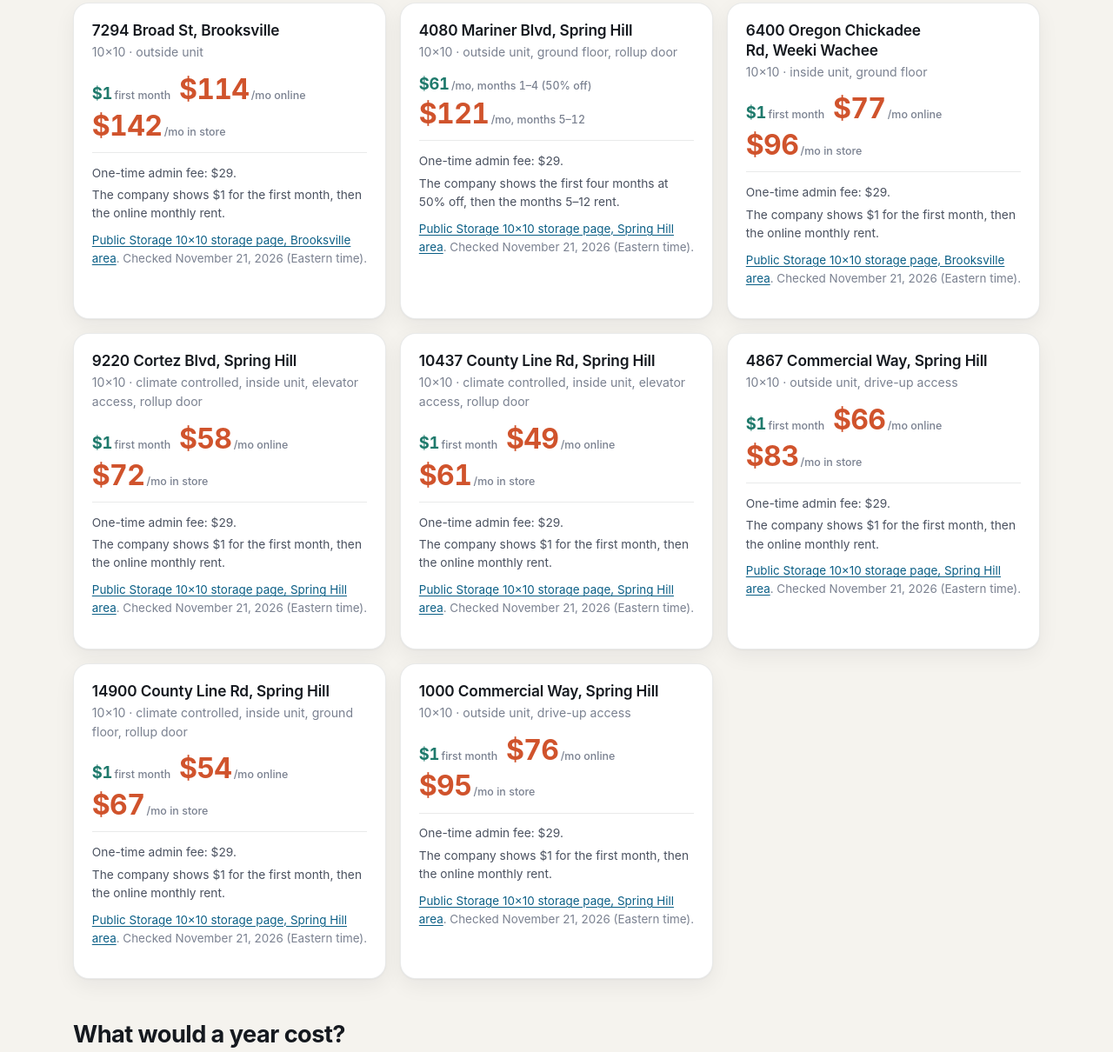
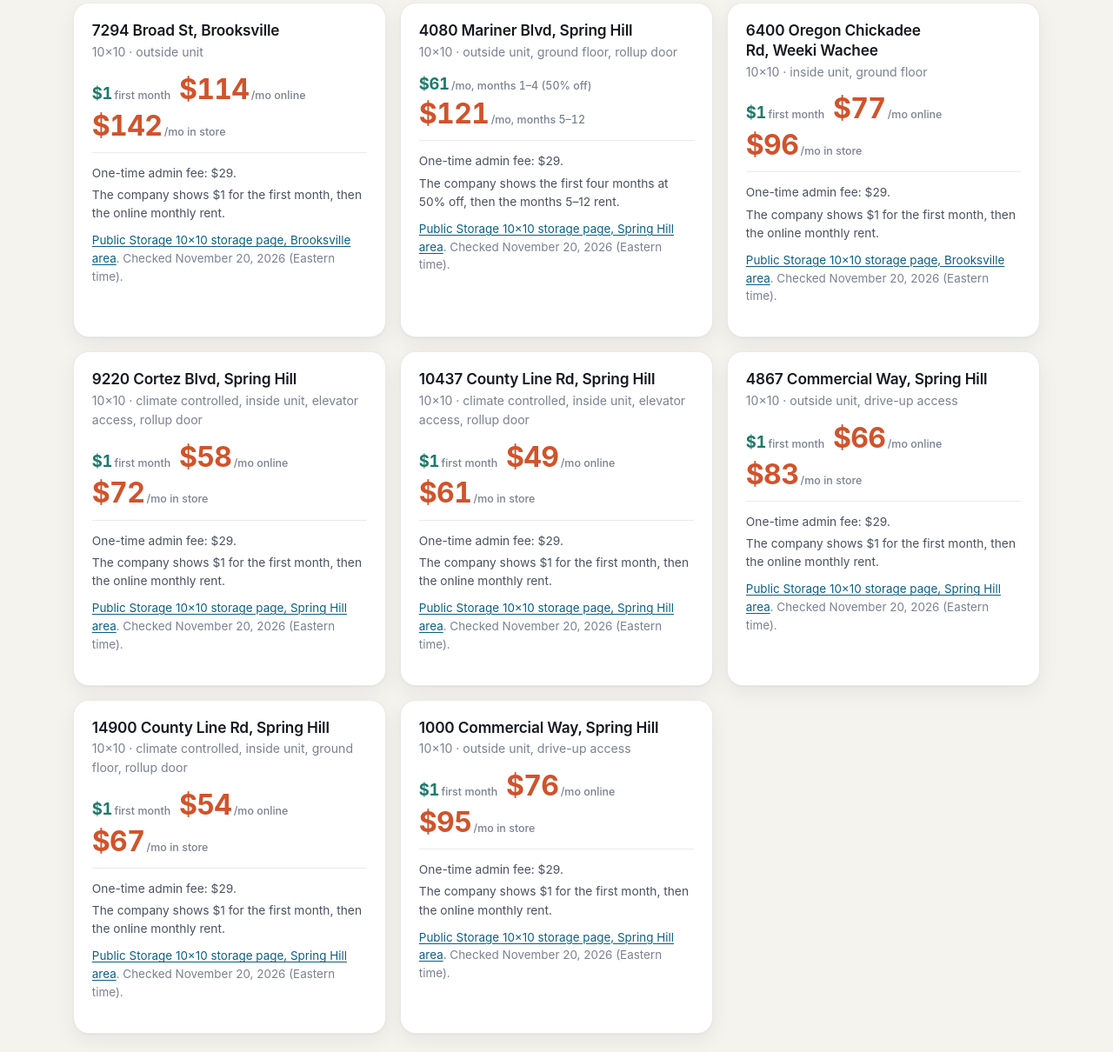
Before and after one commit to JIP223/street-rate-fl, a plain HTML site: page hernando-county-storage.html in a window 1280 px wide. Shown: the part 968-2178 px from the top of the page at 87% size. Drawn offline with Linux system fonts and the light colour scheme.

Commit message:
Fix checked date Nov 21 -> Nov 20 (Muse, VM seat)

```diff
--- a/hernando-county-storage.html
+++ b/hernando-county-storage.html
@@ -6,13 +6,13 @@
   <script async src="https://www.googletagmanager.com/gtag/js?id=G-L0DSH6DGEX"></script>
 <script>window.dataLayer=window.dataLayer||[];function gtag(){dataLayer.push(arguments);}gtag('js',new Date());gtag('config','G-L0DSH6DGEX');</script>
   <title>What does 10×10 storage cost in Hernando County? — Street Rate FL</title>
-  <meta name="description" content="Public Storage 10×10 prices in Hernando County, Florida, checked November 21, 2026, with each Brooksville, Spring Hill and Weeki Wachee location's ad price and later rent.">
+  <meta name="description" content="Public Storage 10×10 prices in Hernando County, Florida, checked November 20, 2026, with each Brooksville, Spring Hill and Weeki Wachee location's ad price and later rent.">
   <link rel="canonical" href="https://streetratefl.com/hernando-county-storage.html">
   <meta name="robots" content="index,follow">
   <meta name="theme-color" content="#f5f3ee" media="(prefers-color-scheme: light)">
   <meta name="theme-color" content="#0f1216" media="(prefers-color-scheme: dark)">
   <meta property="og:title" content="What does 10×10 storage cost in Hernando County? — Street Rate FL">
-  <meta property="og:description" content="Public Storage 10×10 prices in Hernando County, Florida, checked November 21, 2026, with each Brooksville, Spring Hill and Weeki Wachee location's ad price and later rent.">
+  <meta property="og:description" content="Public Storage 10×10 prices in Hernando County, Florida, checked November 20, 2026, with each Brooksville, Spring Hill and Weeki Wachee location's ad price and later rent.">
   <meta property="og:type" content="website">
   <meta property="og:url" content="https://streetratefl.com/hernando-county-storage.html">
   <link rel="stylesheet" href="style.css">
@@ -24,8 +24,8 @@
       "@type": "WebPage",
       "name": "What does 10×10 storage cost in Hernando County?",
       "url": "https://streetratefl.com/hernando-county-storage.html",
-      "dateModified": "2026-11-21",
-      "description": "Public Storage 10×10 prices in Hernando County, Florida, checked November 21, 2026, with each Brooksville, Spring Hill and Weeki Wachee location's ad price and later rent."
+      "dateModified": "2026-11-20",
+      "description": "Public Storage 10×10 prices in Hernando County, Florida, checked November 20, 2026, with each Brooksville, Spring Hill and Weeki Wachee location's ad price and later rent."
     },
     {
       "@type": "BreadcrumbList",
@@ -61,9 +61,9 @@
     <p class="eyebrow">Hernando County · 10×10 storage</p>
     <!-- TEMPLATE 2 · question and answer -->
     <h1>What does 10×10 storage cost in Hernando County?</h1>
-    <p class="lede">Public Storage shows eight priced 10×10 units in Hernando County. Seven list $1 for the first month and then an online rent from $49 to $114 a month, below the in-store price the same page shows; 4080 Mariner Blvd in Spring Hill sells the first four months at half price instead, $61, then $121. Every amount below was shown on the company's own page on November 21, 2026.</p>
+    <p class="lede">Public Storage shows eight priced 10×10 units in Hernando County. Seven list $1 for the first month and then an online rent from $49 to $114 a month, below the in-store price the same page shows; 4080 Mariner Blvd in Spring Hill sells the first four months at half price instead, $61, then $121. Every amount below was shown on the company's own page on November 20, 2026.</p>
     <!-- TEMPLATE 3 · check date and coverage -->
-    <div class="fresh"><span class="pill" data-checked="2026-11-21">Checked November 21, 2026</span><span>1 companies · 8 priced listings</span><a href="about.html">How we check prices</a></div>
+    <div class="fresh"><span class="pill" data-checked="2026-11-20">Checked November 20, 2026</span><span>1 companies · 8 priced listings</span><a href="about.html">How we check prices</a></div>
     <!-- TEMPLATE 4 · at a glance -->
     <dl class="glance"><div><dt>Lowest online monthly rent</dt><dd>$49<small>at 10437 County Line Rd, Spring Hill</small></dd></div><div><dt>First-month terms</dt><dd>$1 / 4-month offer<small>as shown by the company</small></dd></div><div><dt>One-time admin fee shown</dt><dd>$29<small>on every Public Storage listing</small></dd></div><div><dt>Listings with prices</dt><dd>8<small>Public Storage locations</small></dd></div></dl>
     <p class="small muted">Public Storage changes web rates often — check the link for today's price.</p>
@@ -78,56 +78,56 @@
         <p class="unit">10×10 · outside unit</p>
         <div class="rates"><span class="rate promo">$1<small>first month</small></span> <span class="rate later">$114<small>/mo online</small></span> <span class="rate later">$142<small>/mo in store</small></span></div>
         <ul class="facts"><li>One-time admin fee: $29.</li><li>The company shows $1 for the first month, then the online monthly rent.</li></ul>
-        <p class="source"><a href="https://www.publicstorage.com/self-storage-fl-brooksville/10x10-storage-units">Public Storage 10×10 storage page, Brooksville area</a>. Checked November 21, 2026 (Eastern time).</p>
+        <p class="source"><a href="https://www.publicstorage.com/self-storage-fl-brooksville/10x10-storage-units">Public Storage 10×10 storage page, Brooksville area</a>. Checked November 20, 2026 (Eastern time).</p>
       </article>
       <article class="card facility">
         <h3>4080 Mariner Blvd, Spring Hill</h3>
         <p class="unit">10×10 · outside unit, ground floor, rollup door</p>
         <div class="rates"><span class="rate promo">$61<small>/mo, months 1–4 (50% off)</small></span> <span class="rate later">$121<small>/mo, months 5–12</small></span></div>
         <ul class="facts"><li>One-time admin fee: $29.</li><li>The company shows the first four months at 50% off, then the months 5–12 rent.</li></ul>
-        <p class="source"><a href="https://www.publicstorage.com/self-storage-fl-spring-hill/10x10-storage-units">Public Storage 10×10 storage page, Spring Hill area</a>. Checked November 21, 2026 (Eastern time).</p>
+        <p class="source"><a href="https://www.publicstorage.com/self-storage-fl-spring-hill/10x10-storage-units">Public Storage 10×10 storage page, Spring Hill area</a>. Checked November 20, 2026 (Eastern time).</p>
       </article>
       <article class="card facility">
         <h3>6400 Oregon Chickadee Rd, Weeki Wachee</h3>
         <p class="unit">10×10 · inside unit, ground floor</p>
         <div class="rates"><span class="rate promo">$1<small>first month</small></span> <span class="rate later">$77<small>/mo online</small></span> <span class="rate later">$96<small>/mo in store</small></span></div>
         <ul class="facts"><li>One-time admin fee: $29.</li><li>The company shows $1 for the first month, then the online monthly rent.</li></ul>
-        <p class="source"><a href="https://www.publicstorage.com/self-storage-fl-brooksville/10x10-storage-units">Public Storage 10×10 storage page, Brooksville area</a>. Checked November 21, 2026 (Eastern time).</p>
+        <p class="source"><a href="https://www.publicstorage.com/self-storage-fl-brooksville/10x10-storage-units">Public Storage 10×10 storage page, Brooksville area</a>. Checked November 20, 2026 (Eastern time).</p>
       </article>
       <article class="card facility">
         <h3>9220 Cortez Blvd, Spring Hill</h3>
         <p class="unit">10×10 · climate controlled, inside unit, elevator access, rollup door</p>
         <div class="rates"><span class="rate promo">$1<small>first month</small></span> <span class="rate later">$58<small>/mo online</small></span> <span class="rate later">$72<small>/mo in store</small></span></div>
         <ul class="facts"><li>One-time admin fee: $29.</li><li>The company shows $1 for the first month, then the online monthly rent.</li></ul>
-        <p class="source"><a href="https://www.publicstorage.com/self-storage-fl-spring-hill/10x10-storage-units">Public Storage 10×10 storage page, Spring Hill area</a>. Checked November 21, 2026 (Eastern time).</p>
+        <p class="source"><a href="https://www.publicstorage.com/self-storage-fl-spring-hill/10x10-storage-units">Public Storage 10×10 storage page, Spring Hill area</a>. Checked November 20, 2026 (Eastern time).</p>
       </article>
       <article class="card facility">
         <h3>10437 County Line Rd, Spring Hill</h3>
         <p class="unit">10×10 · climate controlled, inside unit, elevator access, rollup door</p>
         <div class="rates"><span class="rate promo">$1<small>first month</small></span> <span class="rate later">$49<small>/mo online</small></span> <span class="rate later">$61<small>/mo in store</small></span></div>
         <ul class="facts"><li>One-time admin fee: $29.</li><li>The company shows $1 for the first month, then the online monthly rent.</li></ul>
-        <p class="source"><a href="https://www.publicstorage.com/self-storage-fl-spring-hill/10x10-storage-units">Public Storage 10×10 storage page, Spring Hill area</a>. Checked November 21, 2026 (Eastern time).</p>
+        <p class="source"><a href="https://www.publicstorage.com/self-storage-fl-spring-hill/10x10-storage-units">Public Storage 10×10 storage page, Spring Hill area</a>. Checked November 20, 2026 (Eastern time).</p>
       </article>
       <article class="card facility">
         <h3>4867 Commercial Way, Spring Hill</h3>
         <p class="unit">10×10 · outside unit, drive-up access</p>
         <div class="rates"><span class="rate promo">$1<small>first month</small></span> <span class="rate later">$66<small>/mo online</small></span> <span class="rate later">$83<small>/mo in store</small></span></div>
         <ul class="facts"><li>One-time admin fee: $29.</li><li>The company shows $1 for the first month, then the online monthly rent.</li></ul>
-        <p class="source"><a href="https://www.publicstorage.com/self-storage-fl-spring-hill/10x10-storage-units">Public Storage 10×10 storage page, Spring Hill area</a>. Checked November 21, 2026 (Eastern time).</p>
+        <p class="source"><a href="https://www.publicstorage.com/self-storage-fl-spring-hill/10x10-storage-units">Public Storage 10×10 storage page, Spring Hill area</a>. Checked November 20, 2026 (Eastern time).</p>
       </article>
       <article class="card facility">
         <h3>14900 County Line Rd, Spring Hill</h3>
         <p class="unit">10×10 · climate controlled, inside unit, ground floor, rollup door</p>
         <div class="rates"><span class="rate promo">$1<small>first month</small></span> <span class="rate later">$54<small>/mo online</small></span> <span class="rate later">$67<small>/mo in store</small></span></div>
         <ul class="facts"><li>One-time admin fee: $29.</li><li>The company shows $1 for the first month, then the online monthly rent.</li></ul>
-        <p class="source"><a href="https://www.publicstorage.com/self-storage-fl-spring-hill/10x10-storage-units">Public Storage 10×10 storage page, Spring Hill area</a>. Checked November 21, 2026 (Eastern time).</p>
+        <p class="source"><a href="https://www.publicstorage.com/self-storage-fl-spring-hill/10x10-storage-units">Public Storage 10×10 storage page, Spring Hill area</a>. Checked November 20, 2026 (Eastern time).</p>
       </article>
       <article class="card facility">
         <h3>1000 Commercial Way, Spring Hill</h3>
         <p class="unit">10×10 · outside unit, drive-up access</p>
         <div class="rates"><span class="rate promo">$1<small>first month</small></span> <span class="rate later">$76<small>/mo online</small></span> <span class="rate later">$95<small>/mo in store</small></span></div>
         <ul class="facts"><li>One-time admin fee: $29.</li><li>The company shows $1 for the first month, then the online monthly rent.</li></ul>
-        <p class="source"><a href="https://www.publicstorage.com/self-storage-fl-spring-hill/10x10-storage-units">Public Storage 10×10 storage page, Spring Hill area</a>. Checked November 21, 2026 (Eastern time).</p>
+        <p class="source"><a href="https://www.publicstorage.com/self-storage-fl-spring-hill/10x10-storage-units">Public Storage 10×10 storage page, Spring Hill area</a>. Checked November 20, 2026 (Eastern time).</p>
       </article>
       </div>
     </section>
```
